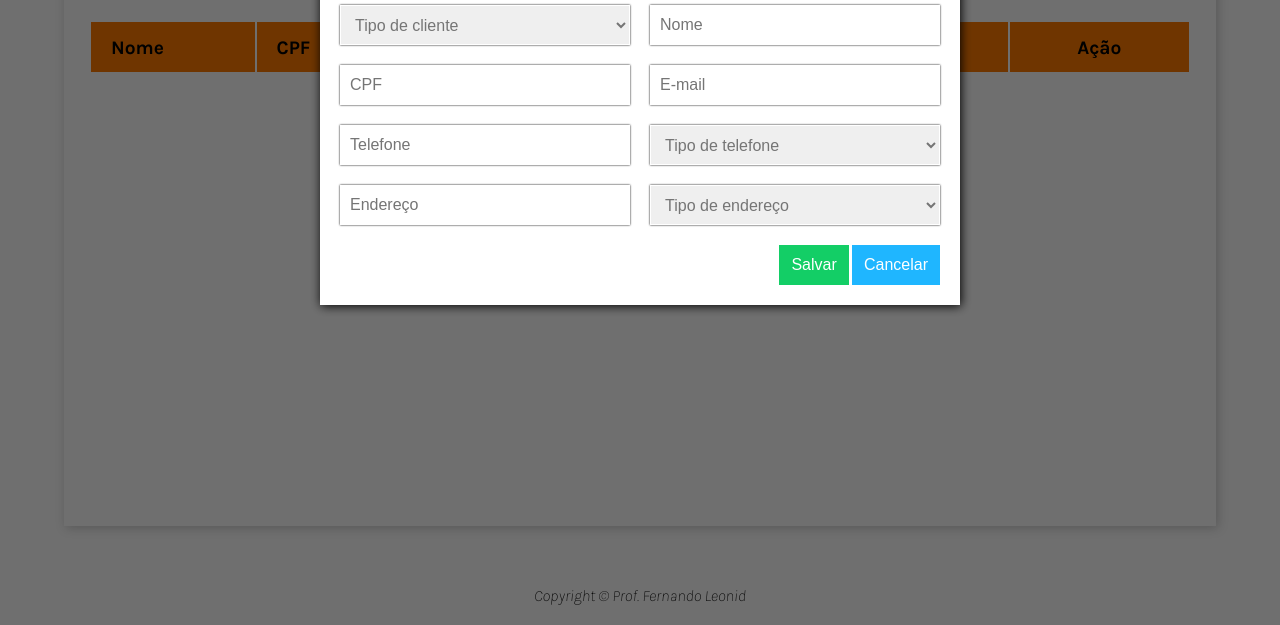
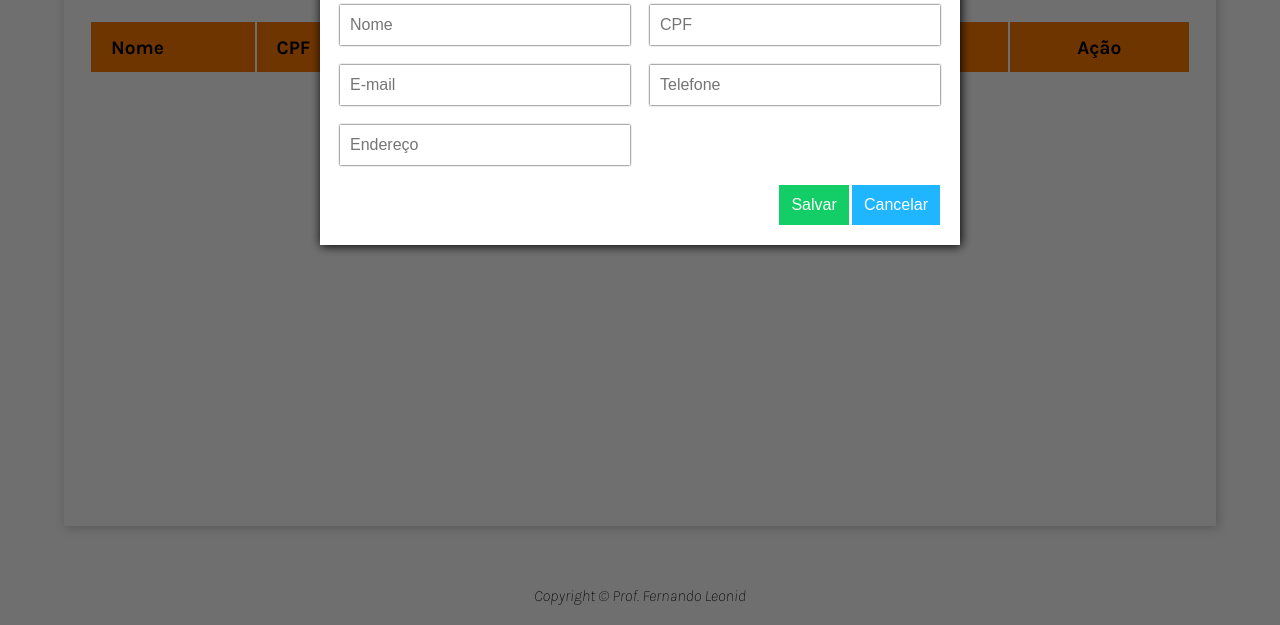
Before and after one commit to Mateuss18/CRUD-em-Javascript, a plain HTML site: page index.html in a window 1280 px wide. Both pictures are taken after a click on the button "Cadastrar Cliente". Shown: the part 175-800 px from the top of the page. Drawn offline with Linux system fonts and the light colour scheme.

Commit message:
Ajustes de layout

```diff
--- a/css/modal.css
+++ b/css/modal.css
@@ -68,12 +68,6 @@
   font-size: 1rem;
 }
 
-.modal-select {
-  border: 1px solid white;
-  box-shadow: 0 0 2px rgb(0, 0, 0);
-  color: #757575;
-}
-
 .modal-field:focus {
   border: 2px solid var(--primary-color);
   box-shadow: 0 0 3px var(--primary-color);
--- a/index.html
+++ b/index.html
@@ -40,30 +40,11 @@
                     <span class="modal-close" id="modalClose">&#10006;</span>
                 </header>
                 <form id="form" class="modal-form">
-                    <select class="modal-field modal-select" id="tipo-cliente" required>
-                      <option value="">Tipo de cliente</option>
-                      <option value="PessoaFisica">Pessoa Fisica</option>
-                      <option value="PessoaJuridica">Pessoa Juridica</option>
-                    </select>
-                    <input id="nome" type="text" class="modal-field" placeholder="Nome" required>
+                    <input id="nome" data-index="new" type="text" class="modal-field" placeholder="Nome" required>
                     <input id="cpf" type="number" class="modal-field" placeholder="CPF" required>
                     <input id="email" type="email" class="modal-field" placeholder="E-mail" required>
                     <input id="telefone" type="text" class="modal-field" placeholder="Telefone" required>
-                    <select class="modal-field modal-select" id="tipo-telefone" required>
-                      <option value="">Tipo de telefone</option>
-                      <option value="celular">Celular</option>
-                      <option value="residencial">Residencial</option>
-                      <option value="comercial">Comercial</option>
-                    </select>
                     <input id="endereco" type="text" class="modal-field" placeholder="Endereço" required>
-                    <select class="modal-field modal-select" id="tipo-endereco" required>
-                      <option value="">Tipo de endereço</option>
-                      <option value="celular">Cobrança</option>
-                      <option value="residencial">Comercial</option>
-                      <option value="comercial">Correspondência</option>
-                      <option value="comercial">Entrega</option>
-                      <option value="comercial">Residencial</option>
-                    </select>
                 </form>
                 <footer class="modal-footer">
                     <button id="salvar" class="button green">Salvar</button>
```
